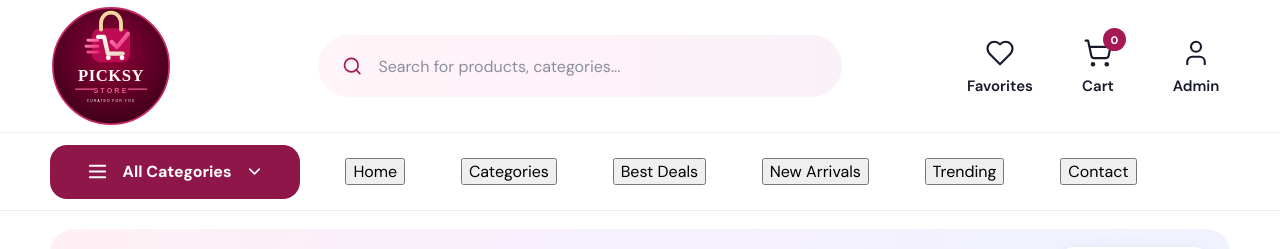
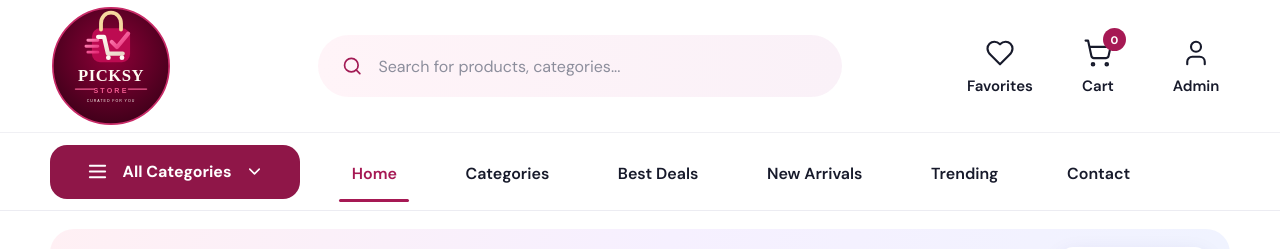
Before and after one commit to thepicksystore/Picksy-Store, a React (Vite) app: page / in a window 1280 px wide. Shown: the top 249 px of the page. Built offline with nearby package versions, Linux system fonts and the light colour scheme; no server answers; the database is empty.

Commit message:
Style header navigation buttons

```diff
--- a/src/styles.css
+++ b/src/styles.css
@@ -209,20 +209,24 @@ a{
   height:77px;
 }
 
-.desktop-nav a{
+.desktop-nav button{
+  border:0;
+  background:transparent;
   font-size:16px;
   font-weight:600;
   color:#171a2b;
   position:relative;
   padding:29px 10px 26px;
-}
-
-.desktop-nav a:hover,
-.desktop-nav a.active{
+  cursor:pointer;
+  white-space:nowrap;
+}
+
+.desktop-nav button:hover,
+.desktop-nav button.active{
   color:#a61954;
 }
 
-.desktop-nav a.active:after{
+.desktop-nav button.active:after{
   content:"";
   height:3px;
   width:70px;
@@ -4110,7 +4114,6 @@ body,
     gap:8px;
   }
 
-  .desktop-nav a,
   .desktop-nav button{
     font-size:14px;
     padding-left:6px;
```
